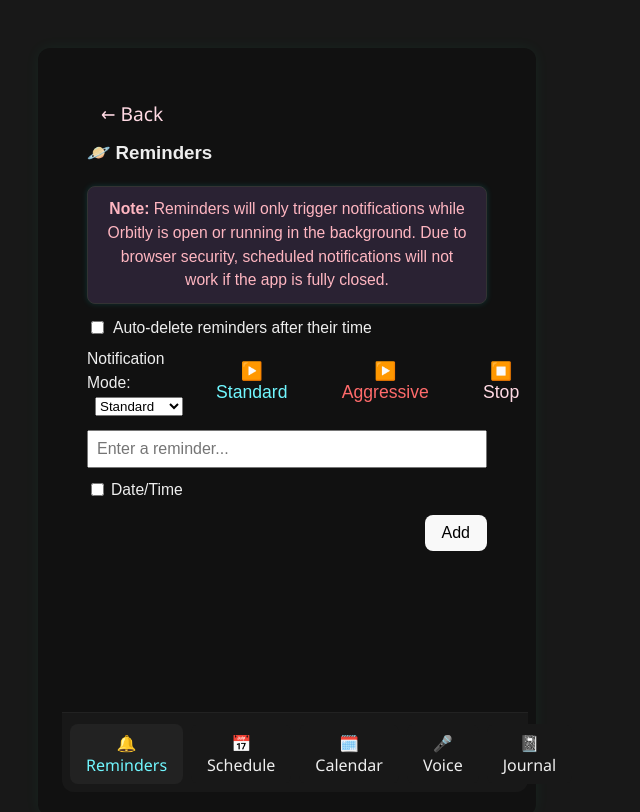
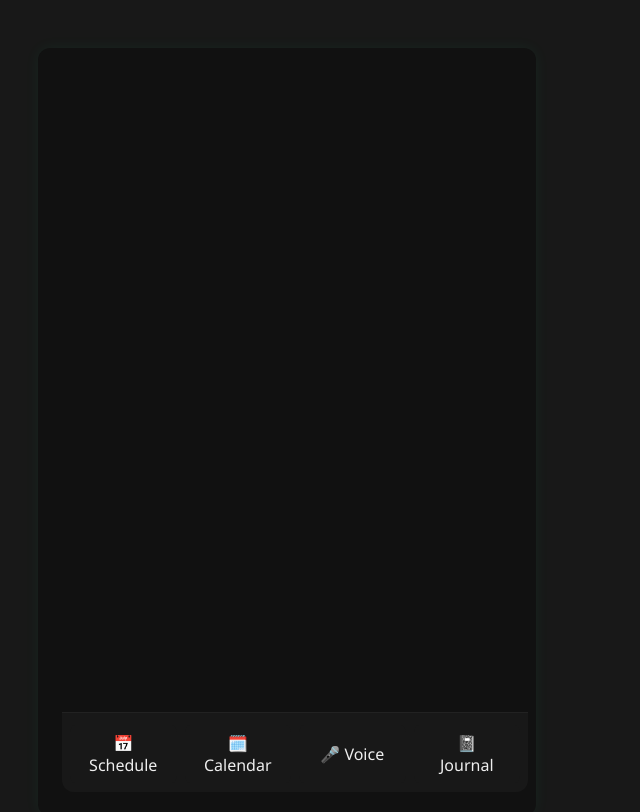
Before and after one commit to XMP-GLITCH/Orbitly, a React (Vite) app: page / in a window 1280 px wide. Shown: the top 812 px of the page, without its empty margins (385-1025 px from the left). Built offline with nearby package versions, Linux system fonts and the light colour scheme.

Commit message:
PWA: update manifest shortcut icons to use new icon file for all references

```diff
--- a/src/App.jsx
+++ b/src/App.jsx
@@ -58,12 +58,7 @@
 
   // Render the current section as a page
   let sectionContent = null;
-  if (openSection === 'reminders') {
-    sectionContent = <>
-      <button onClick={() => setOpenSection(null)} style={{ position: 'absolute', left: 16, top: 16, background: 'none', border: 'none', color: '#ffd9e3', fontSize: '1.2em', cursor: 'pointer' }} aria-label="Back">← Back</button>
-      <Reminders />
-    </>;
-  } else if (openSection === 'schedule') {
+  if (openSection === 'schedule') {
     sectionContent = <>
       <button onClick={() => setOpenSection(null)} style={{ position: 'absolute', left: 16, top: 16, background: 'none', border: 'none', color: '#ffd9e3', fontSize: '1.2em', cursor: 'pointer' }} aria-label="Back">← Back</button>
       <Schedule onClose={() => setOpenSection(null)} />
@@ -151,6 +146,9 @@
             <div style={{textAlign: 'center'}}>
               <Header />
               <Welcome />
+              <div style={{ margin: '2rem 0' }}>
+                <Reminders />
+              </div>
             </div>
           </>
         )}
@@ -175,7 +173,6 @@
           left: 0,
           zIndex: 10,
         }}>
-          <button onClick={() => { triggerHaptic(); setOpenSection('reminders'); }} style={{ ...buttonStyle, background: openSection === 'reminders' ? '#222' : '#181818', color: openSection === 'reminders' ? '#71f7ff' : '#eee', flex: 1 }}>🔔 Reminders</button>
           <button onClick={() => { triggerHaptic(); setOpenSection('schedule'); }} style={{ ...buttonStyle, background: openSection === 'schedule' ? '#222' : '#181818', color: openSection === 'schedule' ? '#71f7ff' : '#eee', flex: 1 }}>📅 Schedule</button>
           <button onClick={() => { triggerHaptic(); setOpenSection('calendar'); }} style={{ ...buttonStyle, background: openSection === 'calendar' ? '#222' : '#181818', color: openSection === 'calendar' ? '#71f7ff' : '#eee', flex: 1 }}>🗓️ Calendar</button>
           <button onClick={() => { triggerHaptic(); setOpenSection('voice'); }} style={{ ...buttonStyle, background: openSection === 'voice' ? '#222' : '#181818', color: openSection === 'voice' ? '#ffd9e3' : '#eee', flex: 1 }}>🎤 Voice</button>
```
Also changed, not shown: public/manifest.json.
